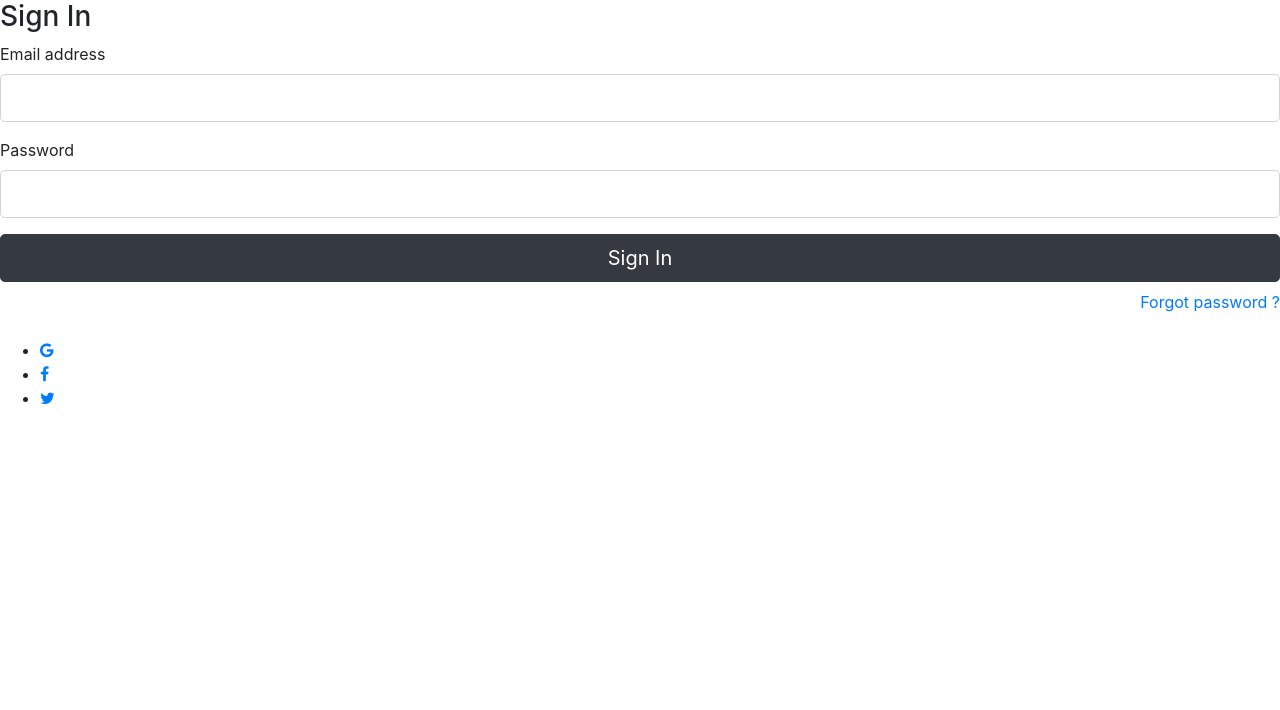
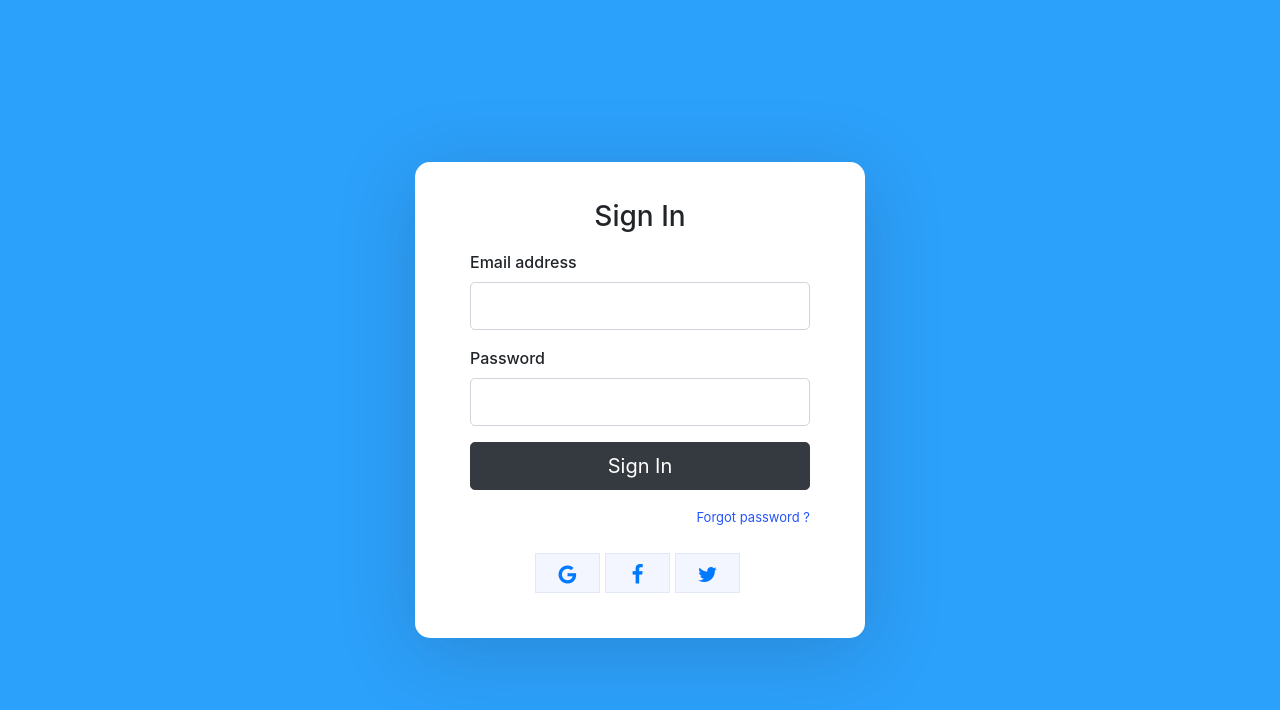
Before and after one commit to KhaiCM/base, a Vue app in the folder client/: page /login in a window 1280 px wide. Shown: the top 710 px of the page. Built offline with nearby package versions, Linux system fonts and the light colour scheme.

Commit message:
code 26/8

```diff
--- a/client/src/App.vue
+++ b/client/src/App.vue
@@ -1,7 +1,13 @@
 <template>
-  <div id="app">
-    <!-- <img src="./assets/logo.png"> -->
-    <router-view />
+  <div class="vue-tempalte">
+    <!-- Main -->
+    <div class="App">
+      <div class="vertical-center">
+        <div class="inner-block">
+          <router-view />
+        </div>
+      </div>
+    </div>
   </div>
 </template>
 
@@ -12,12 +18,5 @@
 </script>
 
 <style>
-/* #app {
-  font-family: 'Avenir', Helvetica, Arial, sans-serif;
-  -webkit-font-smoothing: antialiased;
-  -moz-osx-font-smoothing: grayscale;
-  text-align: center;
-  color: #2c3e50;
-  margin-top: 60px;
-} */
+
 </style>
--- a/client/src/assets/css/main.css
+++ b/client/src/assets/css/main.css
@@ -0,0 +1,116 @@
+* {
+    box-sizing: border-box;
+  }
+
+  body {
+    background: #2CA1FB !important;
+    min-height: 100vh;
+    display: flex;
+    font-weight: 400;
+  }
+
+  body,
+  html,
+  .App,
+  .vue-tempalte,
+  .vertical-center {
+    width: 100%;
+    height: 100%;
+  }
+
+  .navbar-light {
+    background-color: #ffffff;
+    box-shadow: 0px 14px 80px rgba(34, 35, 58, 0.2);
+  }
+
+  .vertical-center {
+    display: flex;
+    text-align: left;
+    justify-content: center;
+    flex-direction: column;
+  }
+
+  .inner-block {
+    width: 450px;
+    margin: auto;
+    background: #ffffff;
+    box-shadow: 0px 14px 80px rgba(34, 35, 58, 0.2);
+    padding: 40px 55px 45px 55px;
+    border-radius: 15px;
+    transition: all .3s;
+  }
+
+  .vertical-center .form-control:focus {
+    border-color: #2554FF;
+    box-shadow: none;
+  }
+
+  .vertical-center h3 {
+    text-align: center;
+    margin: 0;
+    line-height: 1;
+    padding-bottom: 20px;
+  }
+
+  label {
+    font-weight: 500;
+  }
+
+  .forgot-password,
+  .forgot-password a {
+    text-align: right;
+    font-size: 13px;
+    padding-top: 10px;
+    color: #7a7a7a;
+    margin: 0;
+  }
+
+  .forgot-password a {
+    color: #2554FF;
+  }
+
+  .social-icons {
+    text-align: center;
+    font-family: "Open Sans";
+    font-weight: 300;
+    font-size: 1.5em;
+    color: #222222;
+  }
+
+  .social-icons ul {
+    list-style: none;
+    margin: 0;
+    padding: 0;
+  }
+  .social-icons ul li {
+    display: inline-block;
+    zoom: 1;
+    width: 65px;
+    vertical-align: middle;
+    border: 1px solid #e3e8f9;
+    font-size: 15px;
+    height: 40px;
+    line-height: 40px;
+    margin-right: 5px;
+    background: #f4f6ff;
+  }
+
+  .social-icons ul li a {
+    display: block;
+    font-size: 1.4em;
+    margin: 0 5px;
+    text-decoration: none;
+  }
+  .social-icons ul li a i {
+    -webkit-transition: all 0.2s ease-in;
+    -moz-transition: all 0.2s ease-in;
+    -o-transition: all 0.2s ease-in;
+    -ms-transition: all 0.2s ease-in;
+    transition: all 0.2s ease-in;
+  }
+
+  .social-icons ul li a:focus i,
+  .social-icons ul li a:active i {
+    transition: none;
+    color: #222222;
+  }
--- /dev/null
+++ b/client/src/components/SignUp.vue
@@ -0,0 +1,41 @@
+<template>
+    <div class="vue-tempalte">
+        <form>
+            <h3>Sign Up</h3>
+
+            <div class="form-group">
+                <label>Full Name</label>
+                <input type="text" class="form-control form-control-lg"/>
+            </div>
+
+            <div class="form-group">
+                <label>Email address</label>
+                <input type="email" class="form-control form-control-lg" />
+            </div>
+
+            <div class="form-group">
+                <label>Password</label>
+                <input type="password" class="form-control form-control-lg" />
+            </div>
+            <div class="form-group">
+                <label>Confirm password</label>
+                <input type="password" class="form-control form-control-lg" />
+            </div>
+
+            <button type="submit" class="btn btn-dark btn-lg btn-block">Sign Up</button>
+
+            <p class="forgot-password text-right">
+                Already registered
+                <router-link :to="{name: 'login'}">sign in?</router-link>
+            </p>
+        </form>
+    </div>
+</template>
+
+<script>
+    export default {
+        data() {
+            return {}
+        }
+    }
+</script>
--- a/client/src/router/index.js
+++ b/client/src/router/index.js
@@ -3,6 +3,8 @@
 import HelloWorld from '@/components/HelloWorld';
 import demo from '@/components/Abc';
 import login from '@/components/Login';
+import signup from '@/components/SignUp';
+import ForgotPassword from '@/components/ForgotPassword';
 
 Vue.use(Router)
 
@@ -23,5 +25,15 @@
       name: 'login',
       component: login
     },
+    {
+      path: '/signup',
+      name: 'signup',
+      component: signup
+    },
+    {
+      path: '/forgotpassword',
+      name: 'forgotpassword',
+      component: ForgotPassword
+    },
   ]
 })
```
Also changed, not shown: client/src/components/ForgotPaword.vue (added, +41 -0 lines).
